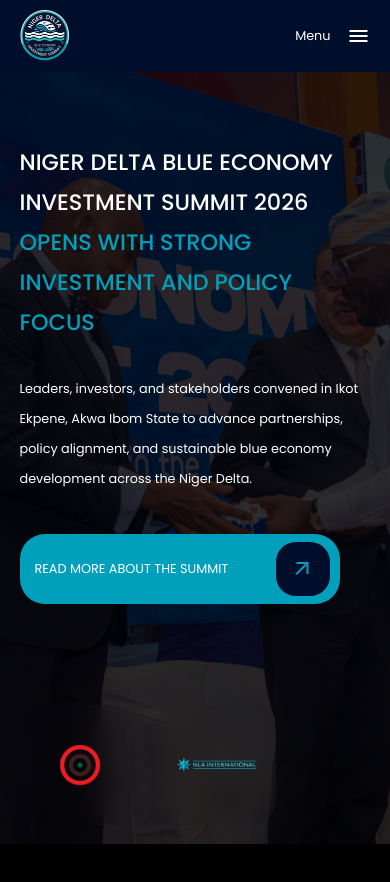
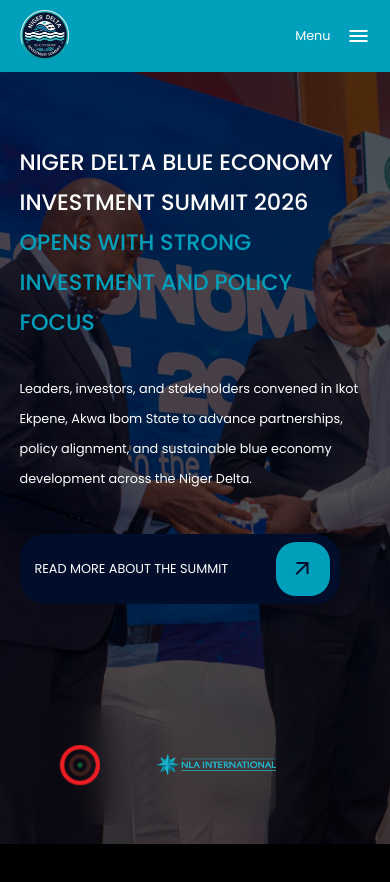
Before and after one commit to ArcadeDesigns/Niger-Delta-Blue-Economy, a React (Vite) app: page / in a window 390 px wide. Shown: the top 882 px of the page. Built offline with nearby package versions, Linux system fonts and the light colour scheme.

Commit message:
updating the application structure

```diff
--- a/src/App.css
+++ b/src/App.css
@@ -18,8 +18,8 @@
   --primary-on-color: #808080;
   --secondary-color: #000000;
   --secondary-on-color: #424242;
-  --tertiary-color: #00a0bd;
-  --tertiary-on-color: #000e2b;
+  --tertiary-color: #000e2b;
+  --tertiary-on-color: #00a0bd;
   --text-color: #1e1e1e;
   --text-on-color: #3b3b3b;
 
@@ -336,7 +336,7 @@ nav .NavlinkItem {
   position: absolute;
   top: 0;
   left: 0;
-  background-color: rgba(0, 0, 0, 0.8);
+  background-color: rgba(0, 0, 0, 0.65);
   display: flex;
   justify-content: center;
   align-items: flex-start;
@@ -361,7 +361,7 @@ nav .NavlinkItem {
 }
 
 .HeroOverlayContent span {
-  color: var(--tertiary-color);
+  color: var(--tertiary-on-color);
   font-weight: 500;
 }
 
@@ -879,7 +879,7 @@ nav .NavlinkItem {
 }
 
 .ApplicationBanner h2 {
-  color: var(--tertiary-color);
+  color: var(--tertiary-on-color);
   max-width: 40%;
   text-align: center;
 }
@@ -1507,6 +1507,7 @@ nav .NavlinkItem {
   display: flex;
   gap: 2em;
   flex-direction: column;
+  background-color: var(--primary-color);
 }
 
 .ServicesInformation span {
@@ -1550,7 +1551,7 @@ nav .NavlinkItem {
   height: 100%;
   padding: 25px;
   border-radius: 25px;
-  background-color: var(--primary-color);
+  background-color: var(--tertiary-color);
 }
 
 .ServicesInformationBoxHeader {
@@ -1562,14 +1563,14 @@ nav .NavlinkItem {
 }
 
 .ServicesInformationBoxHeader h6 {
-  color: var(--tertiary-color);
+  color: var(--tertiary-on-color);
   line-height: 25px;
   width: 100%;
   max-width: 25%;
 }
 
 .ServicesInformationBoxHeader p {
-  color: var(--secondary-color);
+  color: var(--primary-color);
   line-height: 25px;
   width: 100%;
   max-width: 60%;
@@ -2597,6 +2598,14 @@ button.ApplicationButton {
     flex-direction: column;
   }
 
+  .HeroIndustrySliderContainerItem {
+    padding: 5px;
+  }
+
+  .HeroIndustrySliderContainerItem img {
+    width: 120px;
+  }
+
   .ApplicationBox {
     height: auto;
   }
```
